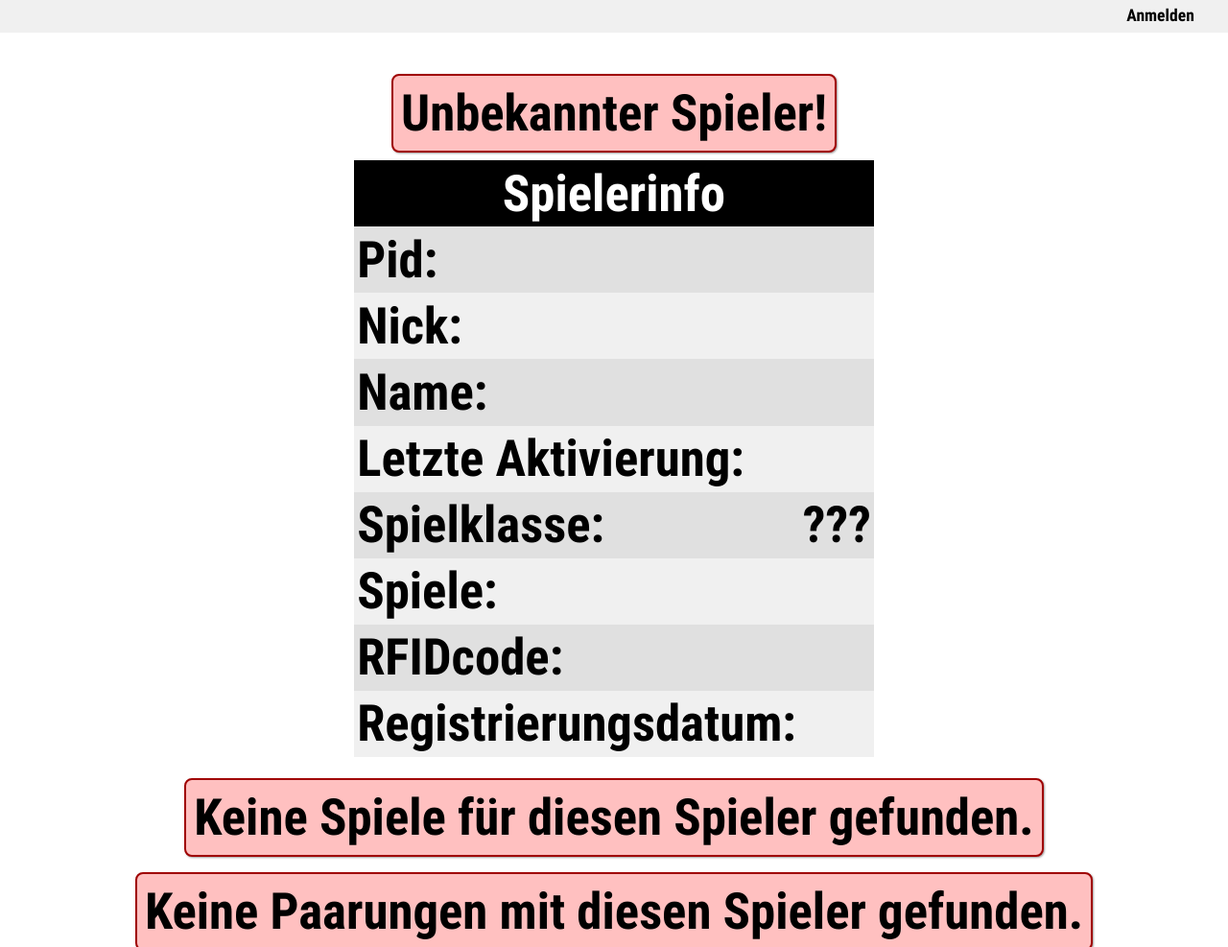
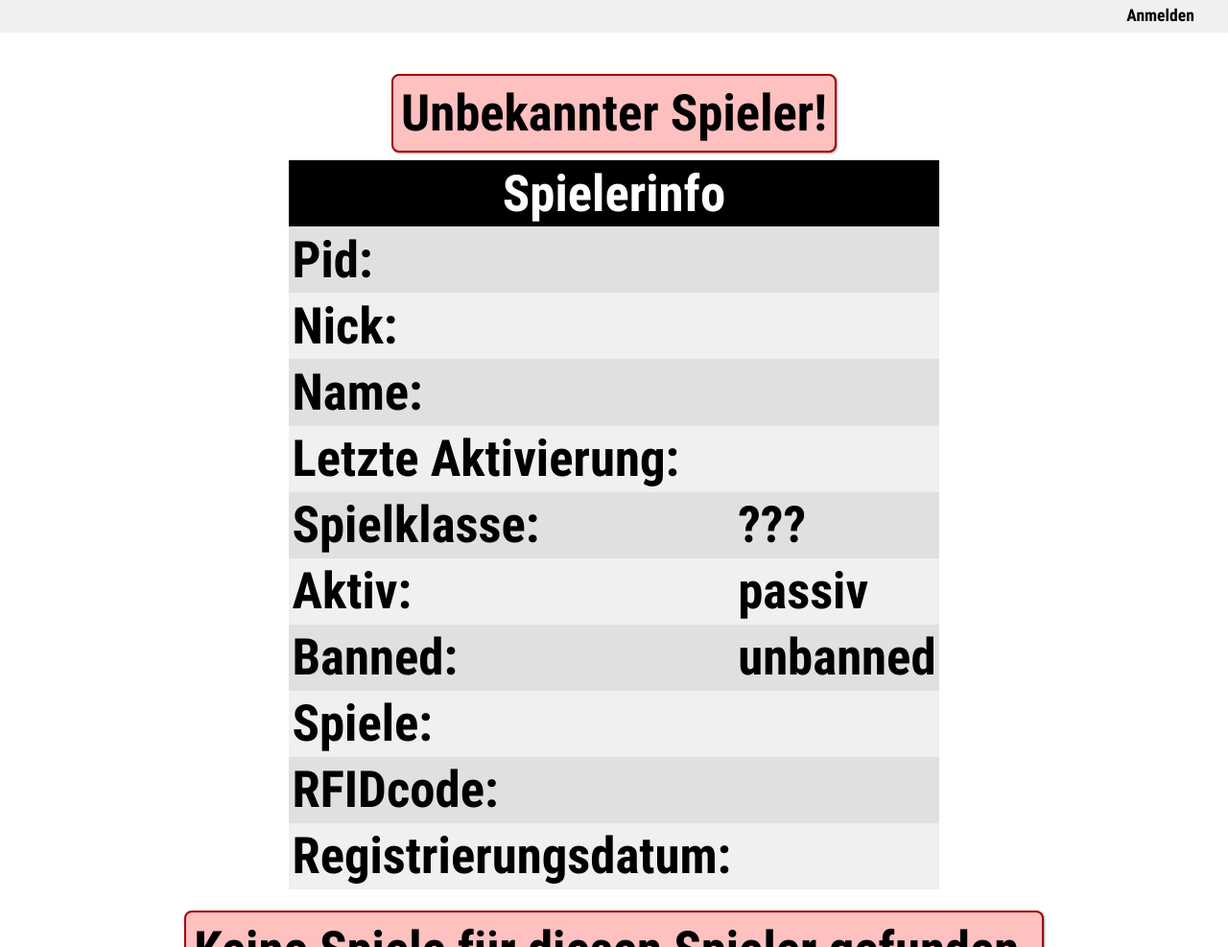
Before and after one commit to gromeck/Turnier, a PHP site: page /index.php?page=playerinfo in a window 1280 px wide. Shown: the part 161-1148 px from the top of the page at 96% size. Run offline with PHP 8.4, Linux system fonts and the light colour scheme; the visitor is signed in with stand-in values (Sample User, id 1); data that the repository does not hold is empty.

Commit message:
added lookup_active() and lookup_banned()

```diff
--- a/inc/util.inc.php
+++ b/inc/util.inc.php
@@ -106,6 +106,20 @@ function lookup_class($players_class)
 	return "???";
 }
 
+function lookup_active($players_active)
+{
+	if ($players_active)
+		return "aktiv";
+	return "passiv";
+}
+
+function lookup_banned($players_banned)
+{
+	if ($players_banned)
+		return "banned";
+	return "unbanned";
+}
+
 function lookup_round_state($round_state)
 {
 	switch ($round_state) {
--- a/pages/playerinfo.inc.php
+++ b/pages/playerinfo.inc.php
@@ -51,6 +51,14 @@ function print_playerinfo($player)
 		<tr class=<?php print ($n ++% 2) ? 'tr-odd' : 'tr-even' ?>>
 			<td><?php html_print_big('Spielklasse:'); ?></td>
 			<td><?php html_print_big(lookup_class($player['Class'])); ?></td>
+		</tr>
+		<tr class=<?php print ($n ++% 2) ? 'tr-odd' : 'tr-even' ?>>
+			<td><?php html_print_big('Aktiv:'); ?></td>
+			<td><?php html_print_big(lookup_active($player['Active'])); ?></td>
+		</tr>
+		<tr class=<?php print ($n ++% 2) ? 'tr-odd' : 'tr-even' ?>>
+			<td><?php html_print_big('Banned:'); ?></td>
+			<td><?php html_print_big(lookup_banned($player['Banned'])); ?></td>
 		</tr>
 		<tr class=<?php print ($n ++% 2) ? 'tr-odd' : 'tr-even' ?>>
 			<td><?php html_print_big('Spiele:'); ?></td>
```
